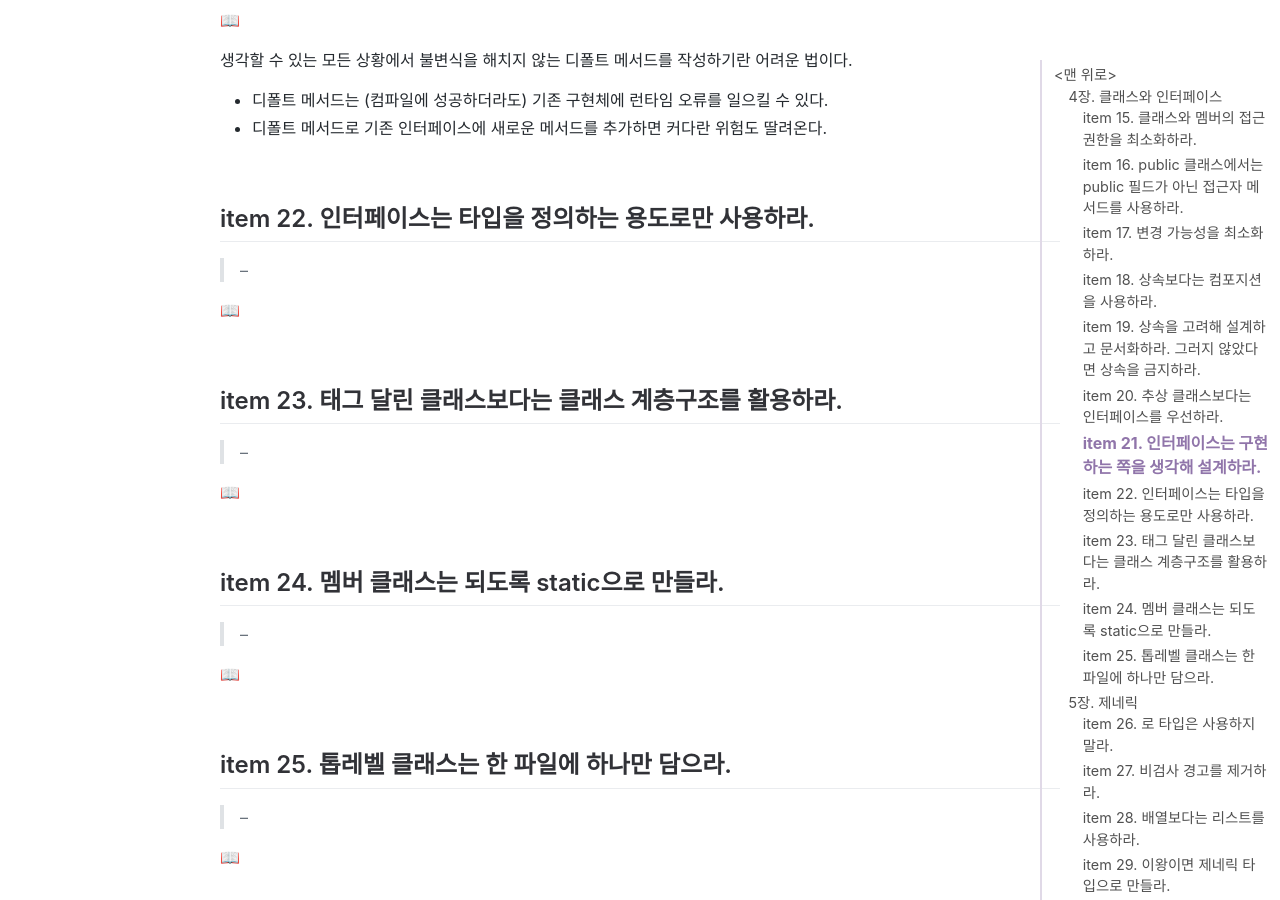
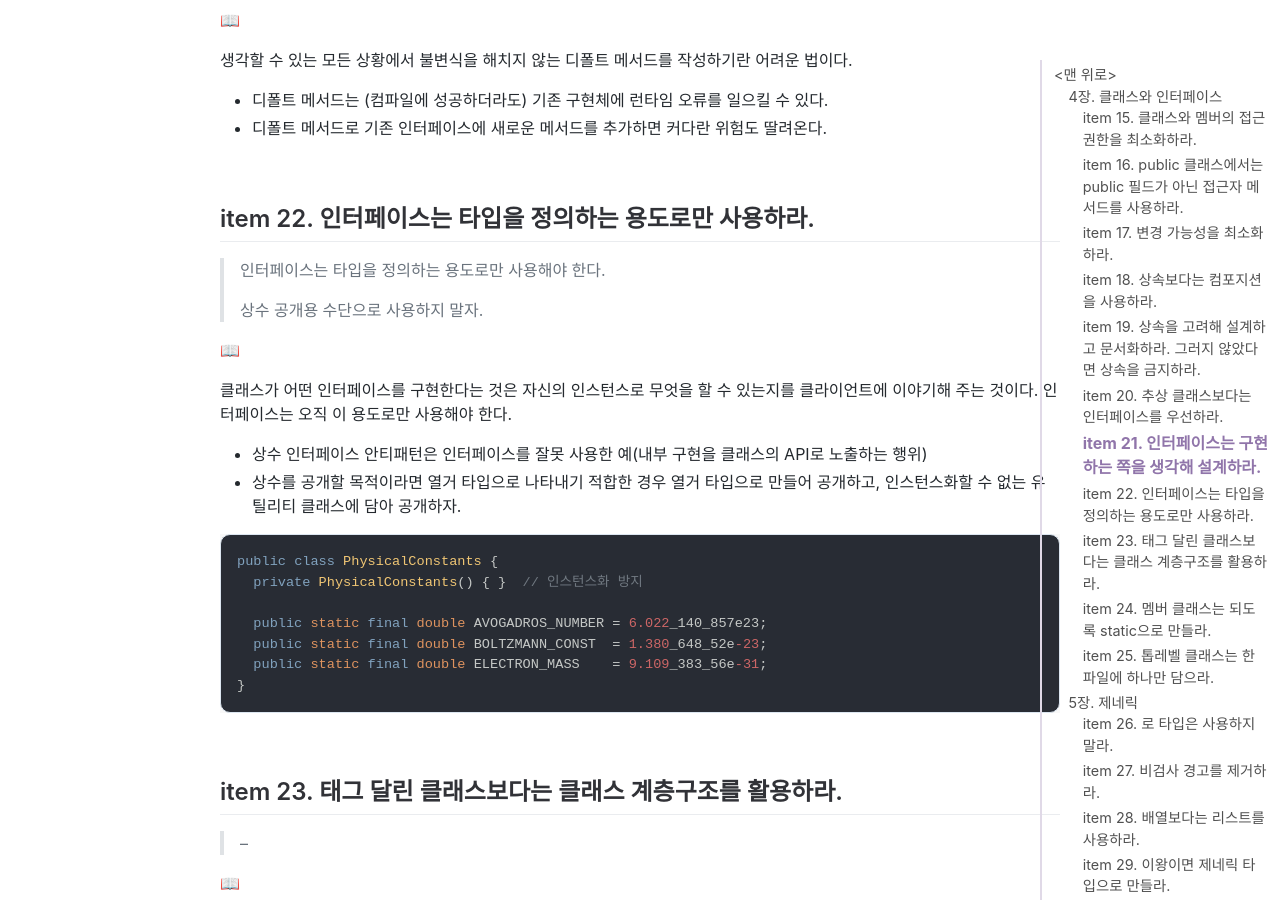
Before and after one commit to jihunparkme/jihunparkme.github.io, a Jekyll site: the page built from _posts/2023-04-22-Effective-Java-Class-Interface-Generics.md, in a window 1280 px wide and 900 px high, scrolled down 6700 px. Built offline with Jekyll 4.4.1, drawn with Linux system fonts in a browser that asks for light colours; nearby versions of some CDN libraries; comment, search, counter and statistics services are not loaded; some of the changed text lies outside the part shown.

Commit message:
[EJ] item 22. 인터페이스는 타입을 정의하는 용도로만 사용하라.

````diff
--- a/_posts/2023-04-22-Effective-Java-Class-Interface-Generics.md
+++ b/_posts/2023-04-22-Effective-Java-Class-Interface-Generics.md
@@ -275,9 +275,25 @@ protected void removeRange(int fromIndex, int toIndex) {
 
 ## item 22. 인터페이스는 타입을 정의하는 용도로만 사용하라.
 
-> --
+> 인터페이스는 타입을 정의하는 용도로만 사용해야 한다.
+>
+> 상수 공개용 수단으로 사용하지 말자.
 
 📖
+
+클래스가 어떤 인터페이스를 구현한다는 것은 자신의 인스턴스로 무엇을 할 수 있는지를 클라이언트에 이야기해 주는 것이다. 인터페이스는 오직 이 용도로만 사용해야 한다.
+- 상수 인터페이스 안티패턴은 인터페이스를 잘못 사용한 예(내부 구현을 클래스의 API로 노출하는 행위)
+- 상수를 공개할 목적이라면 열거 타입으로 나타내기 적합한 경우 열거 타입으로 만들어 공개하고, 인스턴스화할 수 없는 유틸리티 클래스에 담아 공개하자.
+
+```java
+public class PhysicalConstants {
+  private PhysicalConstants() { }  // 인스턴스화 방지
+
+  public static final double AVOGADROS_NUMBER = 6.022_140_857e23;
+  public static final double BOLTZMANN_CONST  = 1.380_648_52e-23;
+  public static final double ELECTRON_MASS    = 9.109_383_56e-31;
+}
+```
 
 <br>
 
````
